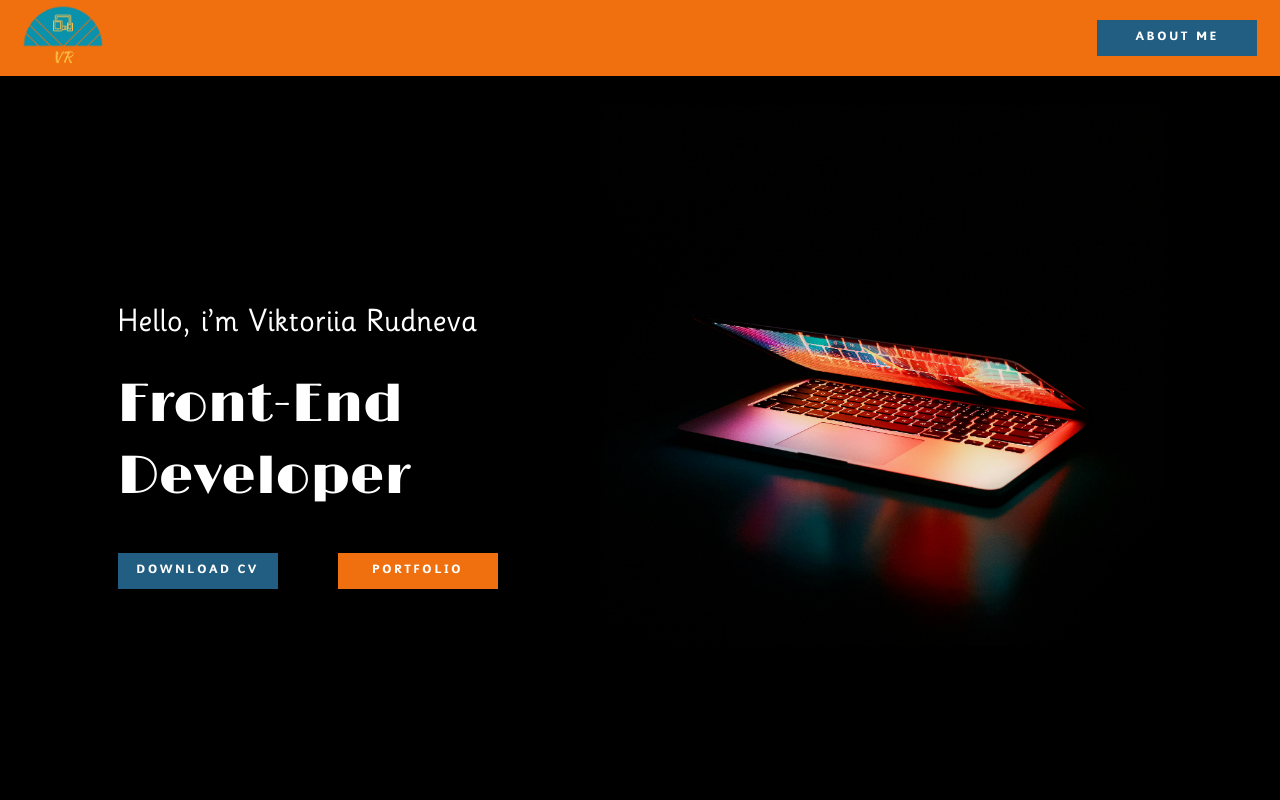
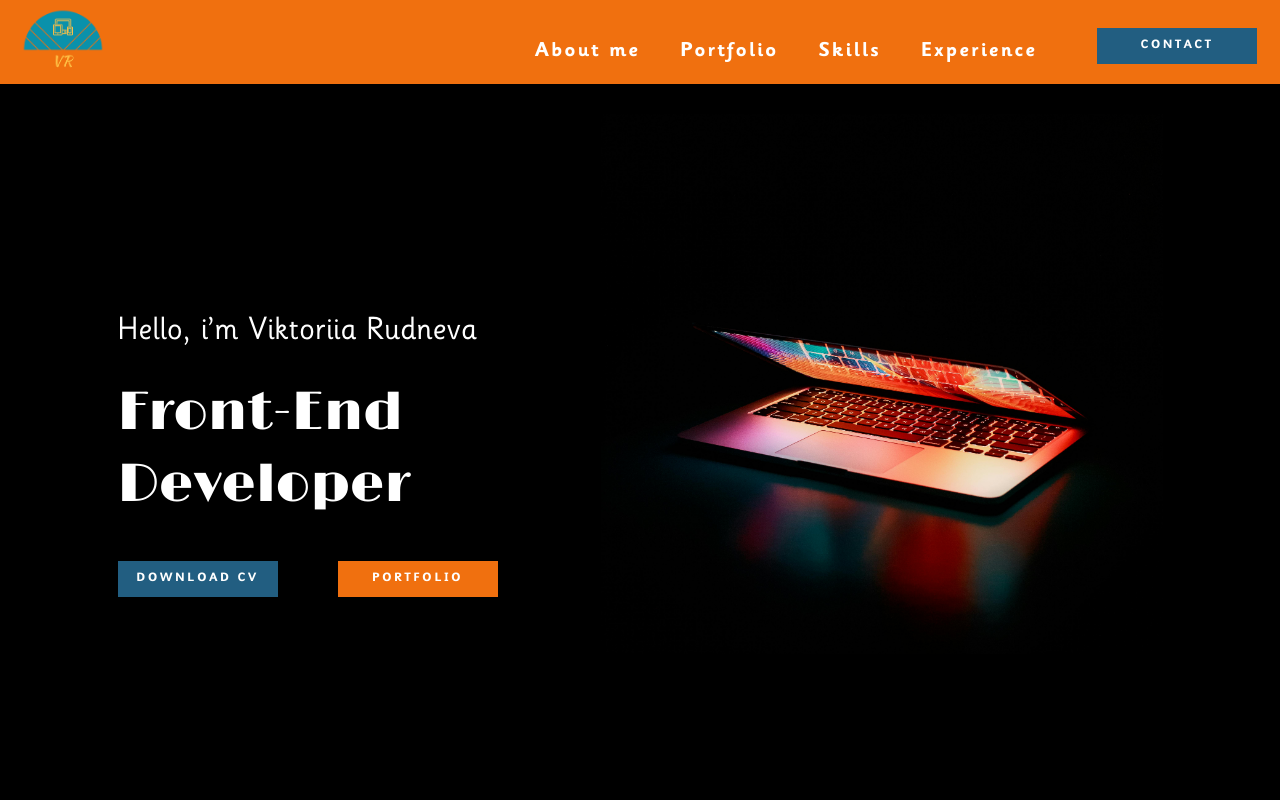
Before and after one commit to ViktoriiaRud/my-portfolio, a Gatsby site: page / in a window 1280 px wide. Shown: the top 800 px of the page. Built offline with nearby package versions, Linux system fonts and the light colour scheme; Gatsby itself is replaced by a stand-in of ours.

Commit message:
add component menu

```diff
--- /dev/null
+++ b/src/components/molecules/menu/index.ts
@@ -0,0 +1,2 @@
+export { default } from './menu';
+export * from './menu';
--- /dev/null
+++ b/src/components/molecules/menu/menu.styles.ts
@@ -0,0 +1,30 @@
+import styled from 'styled-components';
+
+import Typography from '../../atoms/typography';
+import {breakpoint} from "../../../theme";
+
+export const WrapperMenu = styled.div`
+    display: none;
+
+    ${breakpoint.lg} {
+        display: flex;
+        flex-direction: row;
+        justify-content: end;
+    }
+`;
+
+export const StyledLi = styled.li`
+    display: block;
+    text-align: start;
+    margin: 20px 0 0 40px;
+`;
+
+export const TypographyLink = styled(Typography)`
+    font-family: ${({theme}) => theme.font3};
+    transition: all 0.09s linear 0s;
+    letter-spacing: 2px;
+
+    &:hover {
+        text-decoration: underline;
+    }
+`;
--- /dev/null
+++ b/src/components/molecules/menu/menu.tsx
@@ -0,0 +1,20 @@
+import React from 'react';
+import { Link } from 'gatsby';
+
+import { MenuType } from '../../../types/header';
+
+import { StyledLi, TypographyLink, WrapperMenu } from './menu.styles';
+
+const Menu = ({ items }: MenuType) => (
+  <WrapperMenu>
+    {items.links.map((link) => (
+      <StyledLi key={link.title}>
+        <Link to={link.url}>
+          <TypographyLink html={link.title} variant="title_5" color={"white"} />
+        </Link>
+      </StyledLi>
+    ))}
+  </WrapperMenu>
+);
+
+export default Menu;
--- a/src/components/organisms/experience/experience.tsx
+++ b/src/components/organisms/experience/experience.tsx
@@ -17,7 +17,7 @@ import {ExperienceType} from "../../../types/components";
 const Experience = ({title, subTitle, srcImage, altText, subtitle2, subtitle4, subtitle5, subtitle6, subtitle7, subtitle8, subtitle9, subtitle3, subtitle10, subtitle12, subtitle13, subtitle11, subtitle14, subtitle15, subtitle16, subtitle17}: ExperienceType) => {
     return <>
         <Container>
-            <StyledWrapperExperience>
+            <StyledWrapperExperience id={'experience'}>
                     <StyledWrapperHow>
                         <TypographyTitle html={title} variant="title_6"/>
                         <TypographySubtitleExp html={subTitle} variant="title_3" color={'orange'}/>
--- a/src/components/organisms/my-header/my-header.styles.ts
+++ b/src/components/organisms/my-header/my-header.styles.ts
@@ -38,7 +38,9 @@ export const StyledButtonWidth = styled.div`
 export const StyledButtonNav = styled.div`
   display: flex;
   flex-direction: row;
-  justify-content: space-between;
+  justify-content: end;
+  align-items: flex-end;
   width: 100%;
   margin: 20px 10px;
+  gap: 60px;
 `;
--- a/src/components/organisms/my-header/my-header.tsx
+++ b/src/components/organisms/my-header/my-header.tsx
@@ -15,6 +15,8 @@ import {
 } from "../../../data/data-header";
 
 import Button from "../../atoms/button";
+import {dataMenu} from "../../../data/data-page";
+import Menu from "../../molecules/menu";
 
 export type MyHeaderType = {
     srcImage?: {};
@@ -35,6 +37,7 @@ const MyHeader = () => {
                     </StyledLogo>
                     <StyledButtonNav>
                         <nav>
+                            <Menu {...dataMenu}/>
                         </nav>
                         <div>
                         <StyledButtonWidth>
--- a/src/data/data-header.ts
+++ b/src/data/data-header.ts
@@ -5,6 +5,6 @@ export const dataHeader: MyHeaderType = {
     srcImage: myLogo,
     altText: "logo",
     url: "/",
-    titleAboutMe: 'About me',
-    urlAboutMe: '/#about-me',
+    titleAboutMe: 'Contact',
+    urlAboutMe: '/#contact',
 }
--- a/src/data/data-page.ts
+++ b/src/data/data-page.ts
@@ -1,6 +1,7 @@
 import {AboutMeExperienceType, ButtonDoubleBlueType, ExperienceType} from "../types/components";
 import ImgExperience from '../assets/image/pexels-mizunokozuki-12899196.jpg';
 import AboutMeExperienceImg from '../assets/image/myPhoto.png';
+import {MenuType} from "../types/header";
 
 export const dataExperience: ExperienceType = {
     srcImage: ImgExperience,
@@ -63,3 +64,14 @@ export const dataAboutMeExperience: AboutMeExperienceType = {
     srcImage: AboutMeExperienceImg,
     altText: 'AboutMe',
 }
+
+export const dataMenu: MenuType = {
+    items: {
+        links: [
+            { url: '/#about-me', title: 'About me' },
+            { url: '/#portfolio', title: 'Portfolio' },
+            { url: 'skills', title: 'Skills' },
+            { url: '/#experience', title: 'Experience' },
+        ],
+    },
+};
```
Also changed, not shown: src/types/header.ts (+9 -0 lines).
